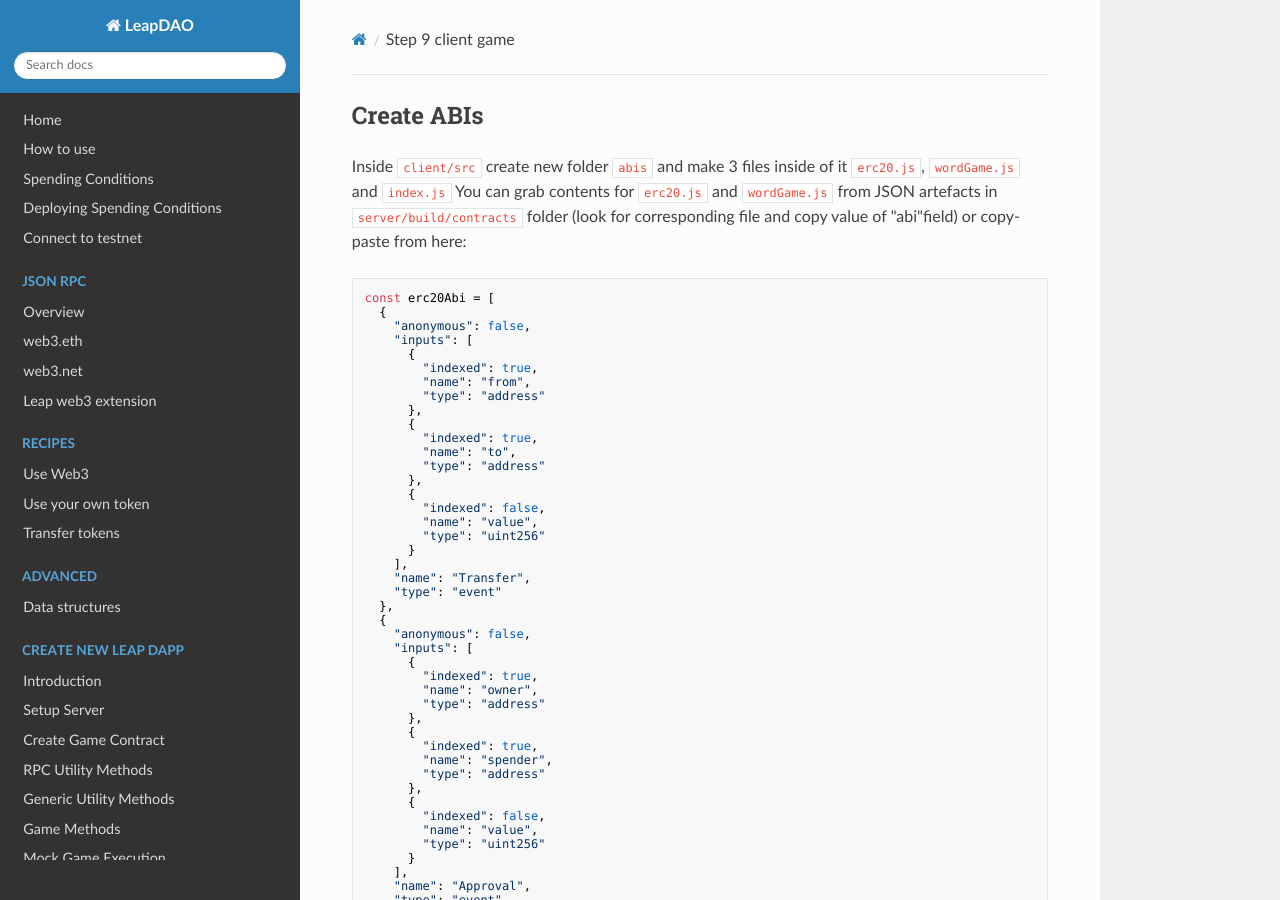
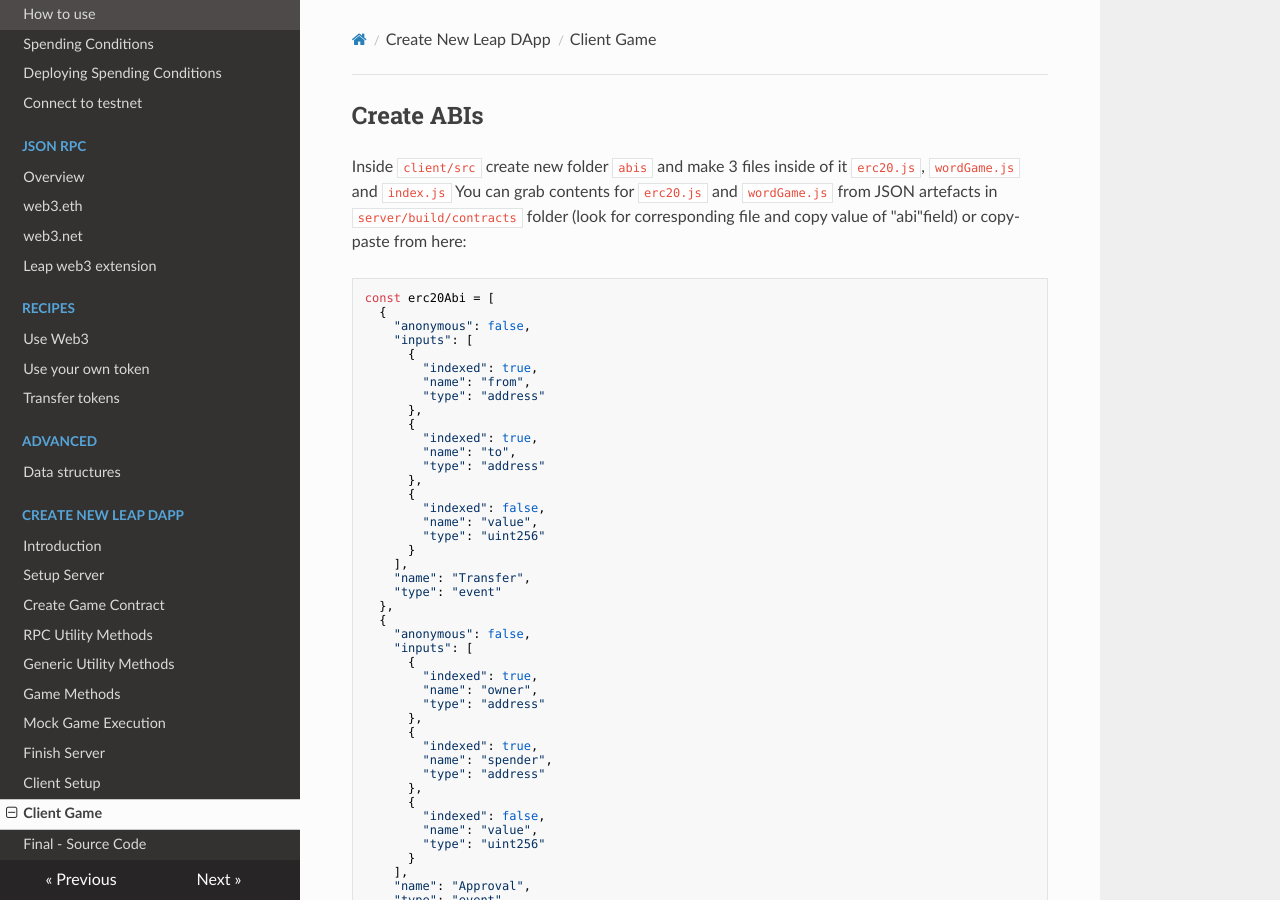
Before and after one commit to leapdao/docs, an MkDocs documentation site: the page built from docs/tutorials/new-dapp/step-9-client-game.md, in a window 1280 px wide and 900 px high. Built offline with MkDocs 1.6.1, drawn with Linux system fonts in a browser that asks for light colours; nearby versions of some CDN libraries.

Commit message:
Add Client Game and Final sections

```diff
--- a/mkdocs.yml
+++ b/mkdocs.yml
@@ -28,3 +28,5 @@ nav:
       - 'Mock Game Execution': 'tutorials/new-dapp/step-6-game-mock.md'
       - 'Finish Server': 'tutorials/new-dapp/step-7-finish-server.md'
       - 'Client Setup': 'tutorials/new-dapp/step-8-client-setup.md'
+      - 'Client Game': 'tutorials/new-dapp/step-9-client-game.md'
+      - 'Final - Source Code': 'tutorials/new-dapp/step-10-final.md'
```
